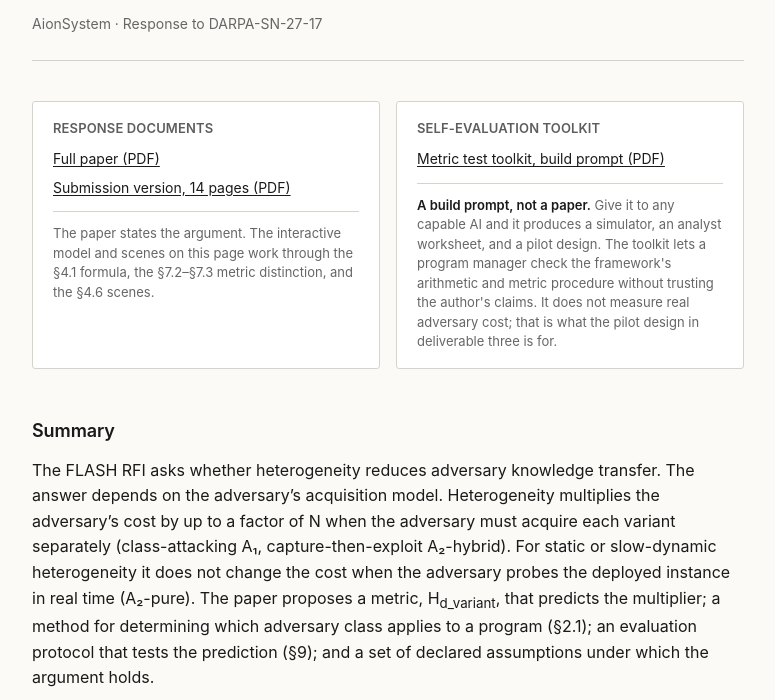
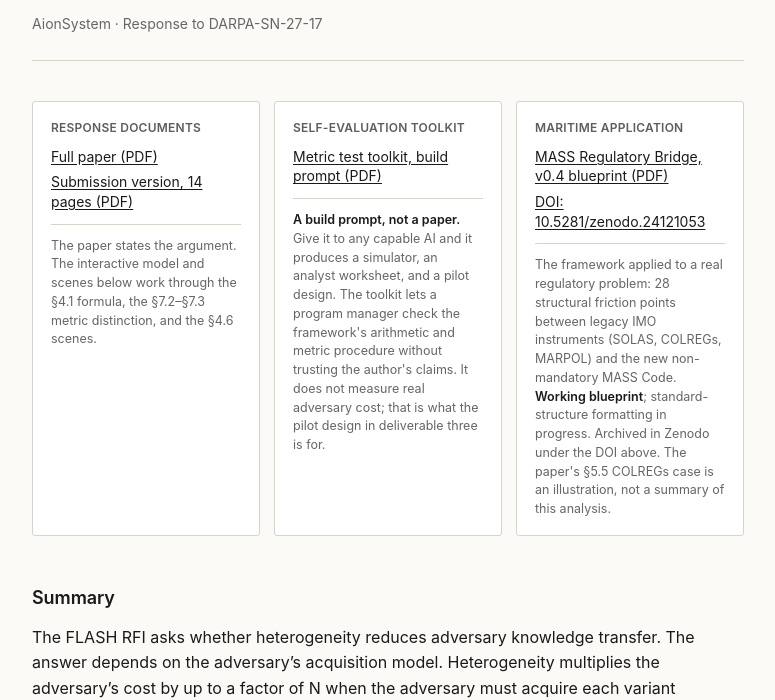
Before and after one commit to AionSystem/AionSystem.github.io, a plain HTML site: page H.U.O/index.html in a window 1280 px wide. Shown: the part 115-815 px from the top of the page, without its empty margins (252-1027 px from the left). Drawn offline with Linux system fonts and the light colour scheme.

Commit message:
Update index.html

```diff
--- a/H.U.O/index.html
+++ b/H.U.O/index.html
@@ -32,16 +32,16 @@
   h2 { font-size: 18px; font-weight: 600; margin: 48px 0 12px 0; letter-spacing: -0.005em; }
   p { margin: 0 0 16px 0; }
 
-  /* Download panels: two boxes of equal weight, side by side on desktop */
+  /* Three download panels, equal weight, side by side on desktop */
   .downloads-grid {
     display: grid;
-    grid-template-columns: 1fr 1fr;
-    gap: 16px;
+    grid-template-columns: repeat(3, 1fr);
+    gap: 14px;
     margin: 0 0 32px 0;
   }
   .downloads-panel {
     font-size: 14px;
-    padding: 16px 20px;
+    padding: 16px 18px;
     background: #fff;
     border: 1px solid var(--border);
     border-radius: 3px;
@@ -49,11 +49,11 @@
     flex-direction: column;
   }
   .downloads-panel h3 {
-    font-size: 13px;
+    font-size: 12px;
     font-weight: 600;
     margin: 0 0 10px 0;
     color: var(--ink);
-    letter-spacing: 0.01em;
+    letter-spacing: 0.02em;
     text-transform: uppercase;
     opacity: 0.7;
   }
@@ -63,6 +63,8 @@
     text-underline-offset: 2px;
     display: block;
     margin: 0 0 6px 0;
+    line-height: 1.4;
+    word-break: break-word;
   }
   .downloads-panel a:hover { color: var(--accent); }
   .downloads-panel a:last-of-type { margin-bottom: 0; }
@@ -72,7 +74,7 @@
     padding-top: 12px;
     border-top: 1px solid var(--border);
     color: var(--muted);
-    font-size: 13px;
+    font-size: 12.5px;
     line-height: 1.5;
   }
   .downloads-panel .note strong { color: var(--ink); font-weight: 600; }
@@ -210,12 +212,13 @@
     font-style: italic;
   }
 
-  /* Mobile: stack download panels, stack control rows */
-  @media (max-width: 640px) {
-    .downloads-grid { grid-template-columns: 1fr; }
+  /* Breakpoints: 3 panels collapse to 2 then 1 */
+  @media (max-width: 700px) {
+    .downloads-grid { grid-template-columns: repeat(2, 1fr); }
   }
   @media (max-width: 480px) {
     .container { padding: 24px 16px 64px; }
+    .downloads-grid { grid-template-columns: 1fr; }
     .control-row {
       flex-wrap: wrap;
       align-items: center;
@@ -263,12 +266,18 @@
       <h3>Response documents</h3>
       <a href="./assets/pdf/HETEROGENEITY-UNDER-OBSERVABILITY-FULL.pdf">Full paper (PDF)</a>
       <a href="./assets/pdf/HETEROGENEITY-UNDER-OBSERVABILITY-FLASH-RFI.pdf">Submission version, 14 pages (PDF)</a>
-      <span class="note">The paper states the argument. The interactive model and scenes on this page work through the §4.1 formula, the §7.2–§7.3 metric distinction, and the §4.6 scenes.</span>
+      <span class="note">The paper states the argument. The interactive model and scenes below work through the §4.1 formula, the §7.2–§7.3 metric distinction, and the §4.6 scenes.</span>
     </div>
     <div class="downloads-panel">
       <h3>Self-evaluation toolkit</h3>
       <a href="./assets/pdf/HUO-METRIC-BUILD-PROMPT.pdf">Metric test toolkit, build prompt (PDF)</a>
       <span class="note"><strong>A build prompt, not a paper.</strong> Give it to any capable AI and it produces a simulator, an analyst worksheet, and a pilot design. The toolkit lets a program manager check the framework's arithmetic and metric procedure without trusting the author's claims. It does not measure real adversary cost; that is what the pilot design in deliverable three is for.</span>
+    </div>
+    <div class="downloads-panel">
+      <h3>Maritime application</h3>
+      <a href="./assets/pdf/MASS-REGULATORY-BRIDGE.pdf">MASS Regulatory Bridge, v0.4 blueprint (PDF)</a>
+      <a href="https://doi.org/10.5281/zenodo.24121053">DOI: 10.5281/zenodo.24121053</a>
+      <span class="note">The framework applied to a real regulatory problem: 28 structural friction points between legacy IMO instruments (SOLAS, COLREGs, MARPOL) and the new non-mandatory MASS Code. <strong>Working blueprint</strong>; standard-structure formatting in progress. Archived in Zenodo under the DOI above. The paper's §5.5 COLREGs case is an illustration, not a summary of this analysis.</span>
     </div>
   </div>
 
@@ -496,7 +505,7 @@ The model sets (c_capture + c_exploit) = 1, so cost equals cycle count.</div>
     <h2>Scope and declared assumptions</h2>
     <p>The paper declares its assumptions and limitations in §12. This is a short version.</p>
     <p><strong>Assumptions.</strong> The argument holds when these conditions are met: (1) the family has genuine degrees of freedom that provably preserve required behavior; (2) the adversary’s acquisition class is A₁ or A₂-hybrid, determined per program by the method in §2.1; (3) the §7.2 test has identified every transfer between variants; (4) the H<sub>d_variant</sub> used in the formula is the post-test, post-reduction value, not the raw node ratio; (5) the capture term is adjusted for deployment topology; and (6) the non-independent variants form a single transfer cluster.</p>
-    <p><strong>Limitations.</strong> The correspondence between H<sub>d_variant</sub> and adversary cost is a hypothesis (L1). The evaluation protocol is proposed, not run (L2). The metric is analyst-dependent at three judgment points (L9). The defender’s burden includes an H<sub>d_variant</sub> computation that may grow as N² (L8). Exploitation through a shared specification or through specified in-envelope behavior is not priced by the formula (L10). The framework has not been tested on a real fleet. The anchor domain is UUV/USV, named from public regulatory documents (COLREGs, 33 CFR Part 83).</p>
+    <p><strong>Limitations.</strong> The correspondence between H<sub>d_variant</sub> and adversary cost is a hypothesis (L1). The evaluation protocol is proposed, not run (L2). The metric is analyst-dependent at three judgment points (L9). The defender’s burden includes an H<sub>d_variant</sub> computation that may grow as N² (L8). Exploitation through a shared specification or through specified in-envelope behavior is not priced by the formula (L10); in the maritime domain, the MASS Regulatory Bridge (third supplement download) shows that regulatory specification commonality is substantial and shared across implementations, so specification-level exploitation may dominate the node-level analysis the metric measures, and the pilot should test for it. The framework has not been tested on a real fleet. The anchor domain is UUV/USV, named from public regulatory documents (COLREGs, 33 CFR Part 83).</p>
     <p><strong>What would falsify the argument.</strong> Flat time-to-compromise under A₂-hybrid; H<sub>d_variant</sub> uncorrelated with documented failure history; the A₁ structural multiplier not shared with A₂-hybrid. These are stated in §12 and Annex B of the paper.</p>
   </section>
 
```
